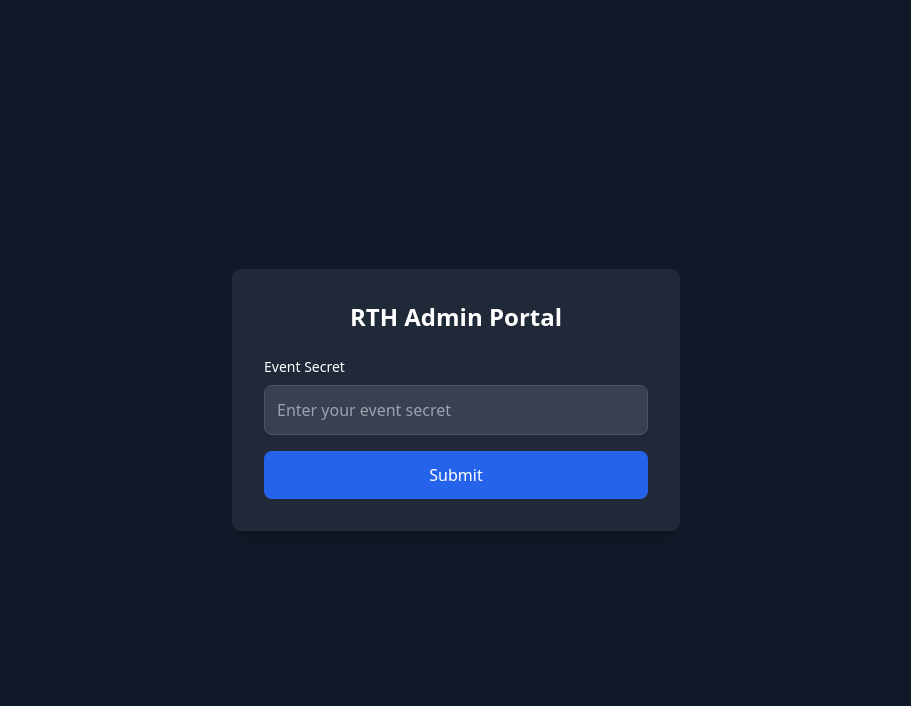
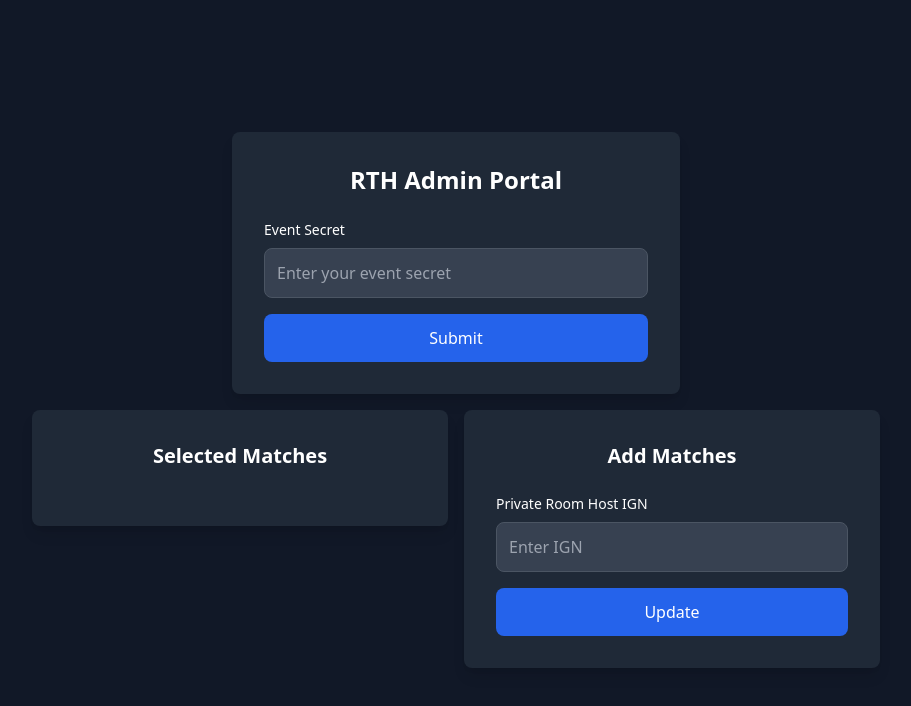
Before and after one commit to Specnr/RankedTourneyHost, a Next.js app: page / in a window 1280 px wide. Shown: the top 706 px of the page, without its empty margins (184-1095 px from the left). Built offline with nearby package versions, Linux system fonts and the light colour scheme.

Commit message:
added basic add matches componenet

```diff
--- a/app/page.tsx
+++ b/app/page.tsx
@@ -4,18 +4,30 @@ import React, { useState } from "react";
 import { SecretInputBox } from "@/components/SecretInputBox";
 
 import { Event } from "@/utils/interfaces/Event";
+import { SelectedEventList } from "@/components/SelectedEventList";
+import { AddMatchesInputBox } from "@/components/AddMatchesInputBox";
 
 const Page = () => {
   const [event, setEvent] = useState<Event | null>(null);
   const [eventSecret, setEventSecret] = useState("");
 
   return (
+    <div className="w-full grid grid-cols-6 gap-4">
+      <div className="col-start-2 col-span-4">
         <SecretInputBox
           event={event}
           setEvent={setEvent}
           eventSecret={eventSecret}
           setEventSecret={setEventSecret}
         />
+      </div>
+      <div className="col-start-2 col-span-2">
+        <SelectedEventList matches={event ? event.matches || [] : []} />
+      </div>
+      <div className="col-start-4 col-span-2">
+        <AddMatchesInputBox />
+      </div>
+    </div>
   );
 };
 
--- /dev/null
+++ b/components/AddMatchesInputBox.tsx
@@ -0,0 +1,65 @@
+import { useState } from "react"
+
+import { Container } from "@/components/Container"
+import { getMatchesFromIGN } from "@/utils/ui/requests";
+import { MatchEntry } from "./MatchEntry";
+
+export const AddMatchesInputBox = () => {
+  const [ign, setIgn] = useState("")
+  const [errorMessage, setErrorMessage] = useState("");
+  const [matches, setMatches] = useState([])
+
+  const handleUpdate = async () => {
+    if (!ign) {
+      setErrorMessage("IGN is required");
+      return;
+    }
+
+    setErrorMessage(""); // Clear any previous error
+
+    const fetchedMatches = await getMatchesFromIGN(ign)
+    if (!fetchedMatches) {
+      setErrorMessage("Request failed, try again later");
+      return;
+    }
+
+    setMatches(fetchedMatches)
+  }
+
+  return (
+    <Container>
+      <h1 className="text-xl font-semibold mb-6 text-center">Add Matches</h1>
+      <div className="mb-4">
+        <label htmlFor="eventSecret" className="block text-sm font-medium mb-2">
+          Private Room Host IGN
+        </label>
+        <input
+          type="text"
+          id="eventSecret"
+          className="w-full p-3 bg-gray-700 border border-gray-600 rounded-lg text-white focus:outline-none focus:ring-2 focus:ring-blue-500"
+          placeholder="Enter IGN"
+          value={ign}
+          onChange={(e) => setIgn(e.target.value)}
+        />
+      </div>
+
+      {errorMessage && (
+        <div className="text-red-500 text-center mb-4">
+          <p>{errorMessage}</p>
+        </div>
+      )}
+
+      <button
+        onClick={handleUpdate}
+        className="w-full p-3 bg-blue-600 text-white rounded-lg hover:bg-blue-700 focus:outline-none focus:ring-2 focus:ring-blue-500"
+      >
+        Update
+      </button>
+      {
+        matches.map(
+          (match, idx) => <MatchEntry match={match} key={idx} />
+        )
+      }
+    </Container>
+  )
+}
--- a/components/Container.tsx
+++ b/components/Container.tsx
@@ -2,7 +2,7 @@ import React from "react";
 
 export const Container = ({ children }: { children: React.ReactNode }) => {
   return (
-    <div className="bg-gray-800 p-8 rounded-lg shadow-lg w-full max-w-md">
+    <div className="bg-gray-800 p-8 rounded-lg shadow-lg w-full max-w-md mx-auto">
       { children }
     </div>
   )
--- /dev/null
+++ b/components/MatchEntry.tsx
@@ -0,0 +1,40 @@
+import { useState } from "react"
+import Image from "next/image";
+
+import { Match } from "@/utils/interfaces/Match"
+import { uuidToHead, uuidToIGN } from "@/utils/ui/uuid"
+import { msToTime } from "@/utils/ui/timing"
+
+interface Props {
+  match: Match
+}
+
+export const MatchEntry = ({ match }: Props) => {
+  const [ign, setIgn] = useState(null)
+
+  const handleClick = async () => {
+    setIgn(ign ? null : await uuidToIGN(match.result.uuid))
+  }
+
+  return (
+    <div className="mt-4 px-2 shadow-lg rounded-lg bg-gray-700" onClick={handleClick}>
+      <p>{ match.id } - { new Date(match.date * 1000).toLocaleString() }</p>
+      {
+        ign && (
+          <p className="inline-flex items-center space-x-2">
+            { match.result.uuid &&
+              <Image
+                alt="avatar"
+                src={uuidToHead(match.result.uuid)}
+                width={20}
+                height={20}
+                unoptimized
+              />
+            }
+            <span>{ ign } - { msToTime(match.result.time) }</span>
+          </p>
+        )
+      }
+    </div>
+  )
+}
--- /dev/null
+++ b/components/SelectedEventList.tsx
@@ -0,0 +1,19 @@
+import { Container } from "@/components/Container";
+
+interface Props {
+  matches: number[];
+}
+
+// TODO: Pull in date from match
+export const SelectedEventList = ({ matches }: Props) => {
+  return (
+    <Container>
+      <h1 className="text-xl font-semibold mb-6 text-center">Selected Matches</h1>
+      {
+        matches.map((match, idx) => (
+          <p key={idx}>{match} - {(new Date(1736264376 * 1000)).toLocaleString()}</p>
+        ))
+      }
+    </Container>
+  )
+}
--- /dev/null
+++ b/utils/interfaces/Match.ts
@@ -0,0 +1,10 @@
+export interface Result {
+  uuid: string
+  time: number
+}
+
+export interface Match {
+  id: number
+  date: number
+  result: Result
+}
--- a/utils/ui/requests.ts
+++ b/utils/ui/requests.ts
@@ -20,3 +20,23 @@ export const getEventWithSecret = async (secret: string) => {
     return false
   }
 }
+
+export const getMatchesFromIGN = async (ign: string) => {
+  const endpoint = `https://mcsrranked.com/api/users/${ign}/matches?count=50&type=3`
+  try {
+    const resp = await fetch(endpoint)
+
+    if (!resp.ok) {
+      return false
+    }
+
+    const data = await resp.json()
+    if (data.status !== "success") {
+      return false
+    }
+
+    return data.data
+  } catch {
+    return false
+  }
+}
--- /dev/null
+++ b/utils/ui/timing.ts
@@ -0,0 +1,21 @@
+export const msToTime = (ms: number, keepMs = false): string => {
+  const milliseconds = Math.floor((ms % 1000) / 100),
+    seconds = Math.floor((ms / 1000) % 60),
+    minutes = Math.floor((ms / (1000 * 60)) % 60),
+    hours = Math.floor((ms / (1000 * 60 * 60)) % 60);
+
+  const hoursStr = hours < 10 ? "0" + hours : hours;
+  const minutesStr = minutes < 10 ? "0" + minutes : minutes;
+  const secondsStr = seconds < 10 ? "0" + seconds : seconds;
+
+  let ret = minutesStr + ":" + secondsStr;
+  if (keepMs) {
+    ret += "." + milliseconds;
+  }
+
+  if (hours > 0) {
+    ret = `${hoursStr}:${ret}`
+  }
+
+  return ret;
+};
--- /dev/null
+++ b/utils/ui/uuid.ts
@@ -0,0 +1,31 @@
+const DEFAULT_IGN = "N/A"
+
+export const uuidToIGN = async (uuid: string) => {
+  if (!uuid) {
+    return DEFAULT_IGN
+  }
+
+  const endpoint = `https://playerdb.co/api/player/minecraft/${uuid}`
+  try {
+    const resp = await fetch(endpoint)
+    console.log(resp)
+
+    if (!resp.ok) {
+      return DEFAULT_IGN
+    }
+
+    const data = await resp.json()
+    if (!data.success) {
+      return DEFAULT_IGN
+    }
+
+    return data.data.player.username
+  } catch {
+    return DEFAULT_IGN
+  }
+}
+
+export const uuidToHead = (uuid: string) => {
+  const endpoint = "https://api.mineatar.io/face/";
+  return `${endpoint}${uuid}`;
+};
```
Lines whose indentation alone changed are shown as unchanged.
